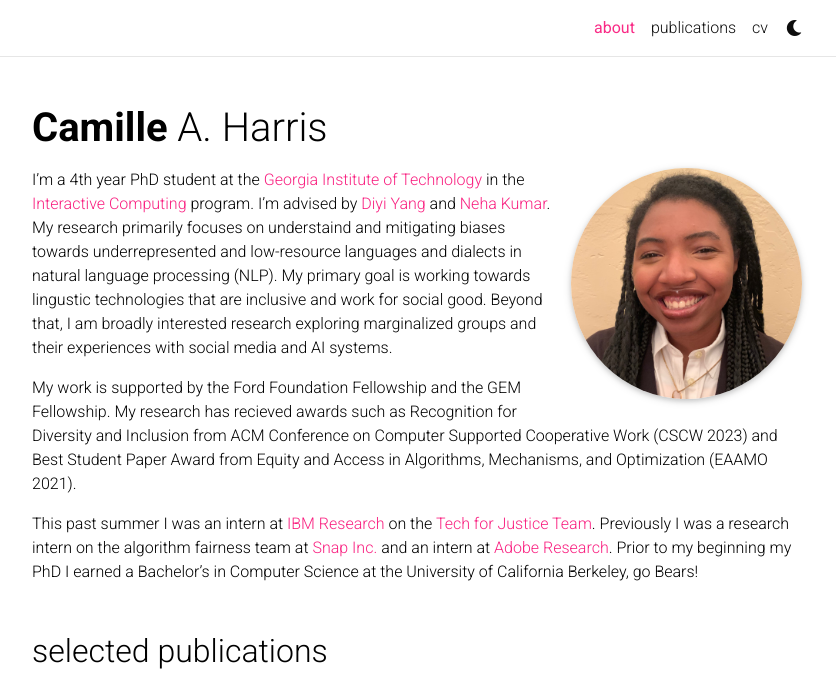
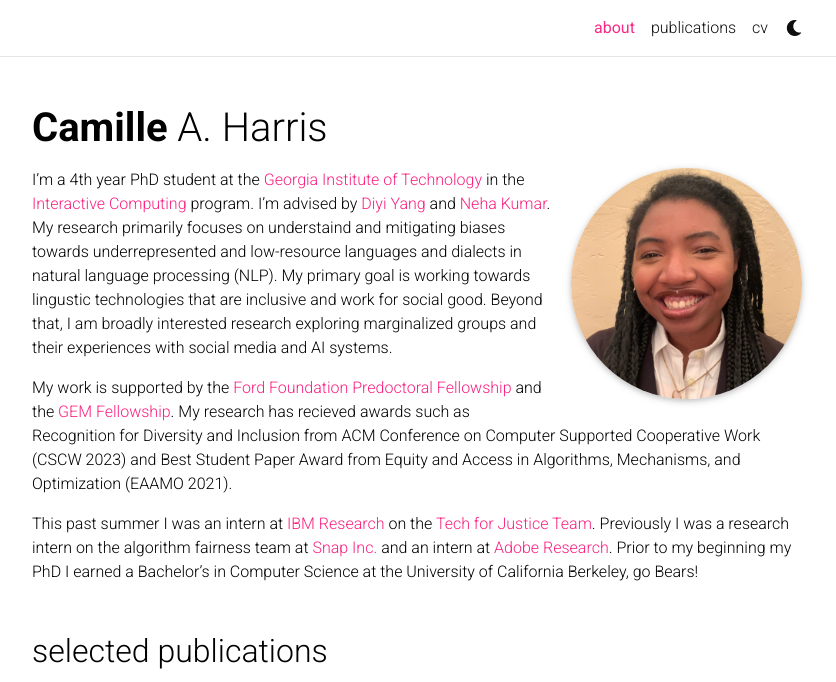
Before and after one commit to camille2019/camille2019.github.io, a Jekyll site: the page built from _pages/about.md, in a window 1280 px wide and 972 px high, cut to the strip 0-682 px from the top of the window. Shown: the whole strip, without its empty margins (223-1059 px from the left). Built offline with Jekyll 4.4.1, drawn with Linux system fonts in a browser that asks for light colours; full-size pictures stand in for the smaller copies a plugin makes; comment, search, counter and statistics services are not loaded; a style sheet for code colours, icons or effects is not loaded.

Commit message:
Update about.md

```diff
--- a/_pages/about.md
+++ b/_pages/about.md
@@ -16,7 +16,7 @@ social: true  # includes social icons at the bottom of the page
 
 I'm a 4th year PhD student at the [Georgia Institute of Technology](https://www.cc.gatech.edu/) in the [Interactive Computing](https://www.ic.gatech.edu/) program. I'm advised by [Diyi Yang](https://cs.stanford.edu/~diyiy/) and [Neha Kumar](https://www.nehakumar.org/). My research primarily focuses on understaind and mitigating biases towards underrepresented and low-resource  languages and dialects in natural language processing (NLP). My primary goal is working towards lingustic technologies that are inclusive and work for social good. Beyond that, I am broadly interested research exploring marginalized groups and their experiences with social media and AI systems.
 
-My work is supported by the Ford Foundation Fellowship and the GEM Fellowship. My research has recieved awards such as Recognition for Diversity and Inclusion from ACM Conference on Computer Supported Cooperative Work (CSCW 2023) and Best Student Paper Award from Equity and Access in Algorithms, Mechanisms, and Optimization (EAAMO 2021).
+My work is supported by the [Ford Foundation Predoctoral Fellowship](https://www.nationalacademies.org/our-work/ford-foundation-fellowships) and the [GEM Fellowship](https://www.gemfellowship.org/). My research has recieved awards such as Recognition for Diversity and Inclusion from ACM Conference on Computer Supported Cooperative Work (CSCW 2023) and Best Student Paper Award from Equity and Access in Algorithms, Mechanisms, and Optimization (EAAMO 2021).
 
 This past summer I was an intern at [IBM Research](https://research.ibm.com/) on the [Tech for Justice Team](https://research.ibm.com/topics/responsible-technology). Previously I was a research intern on the algorithm fairness team at [Snap Inc.](https://snap.com/en-US) and an intern at [Adobe Research](https://research.adobe.com/). Prior to my beginning my PhD I earned a Bachelor's in Computer Science at the University of California Berkeley, go Bears!
 
```
